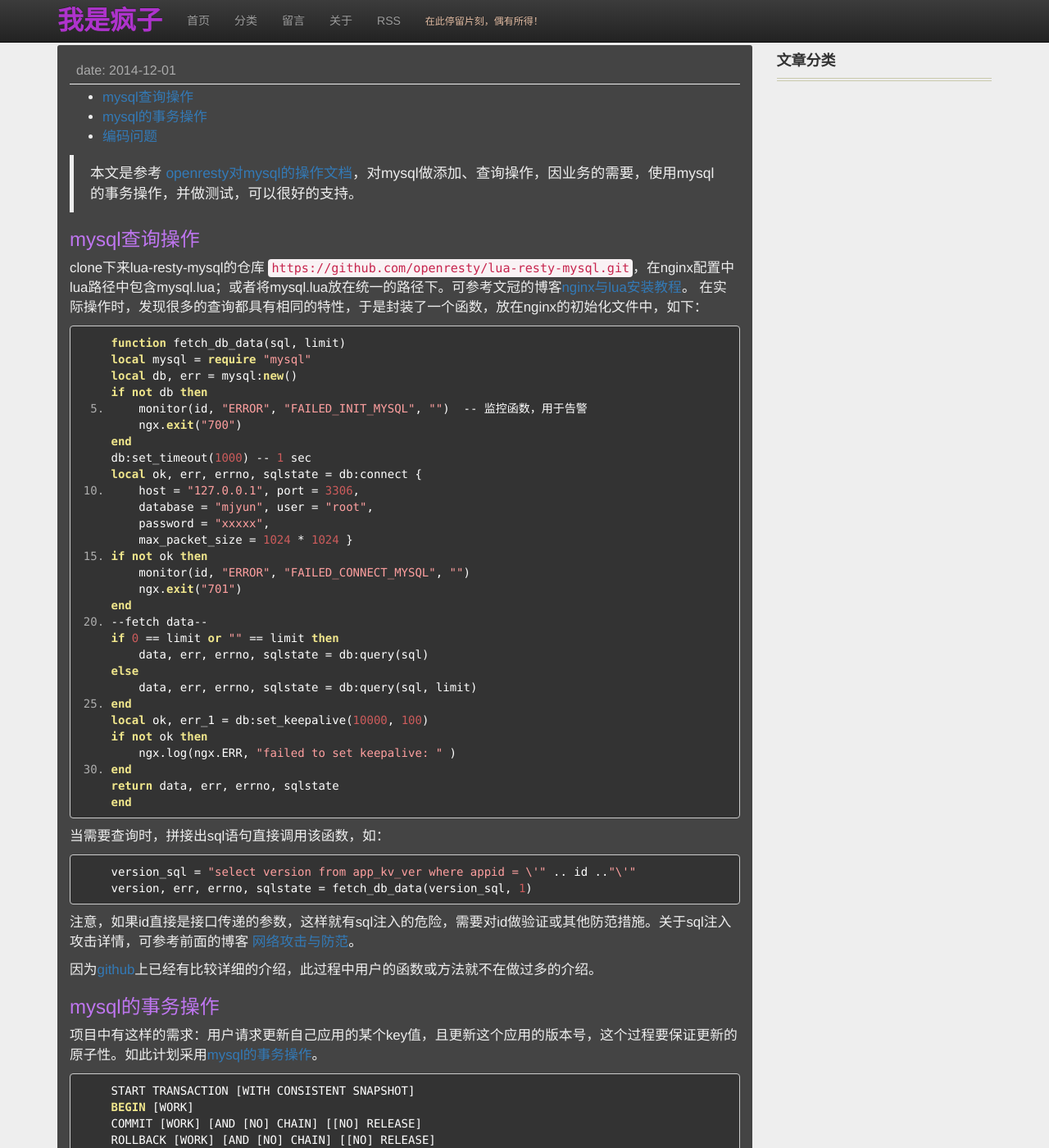
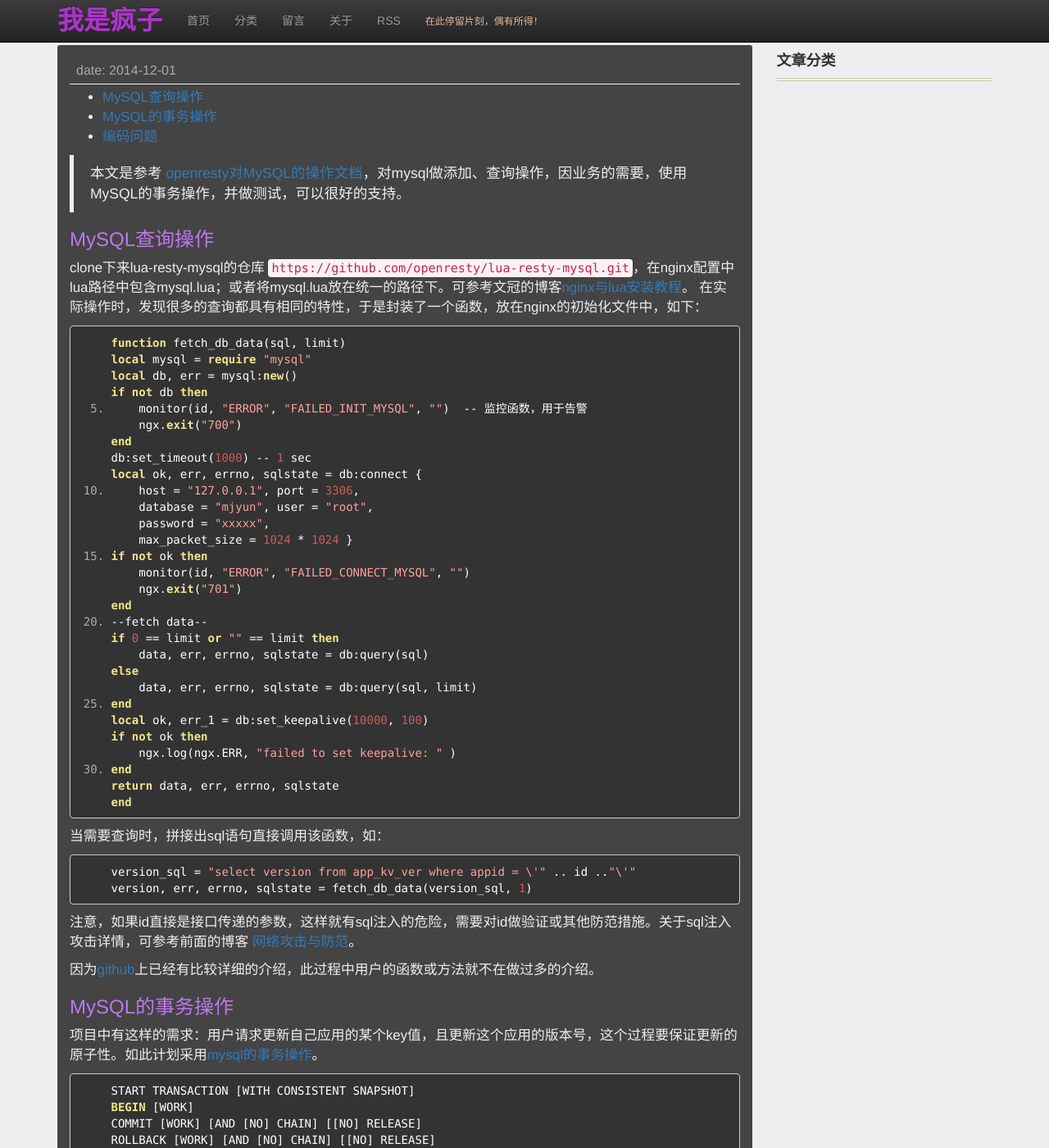
Before and after one commit to jgj1986/jgj1986.github.io, a Jekyll site: the page built from _posts/web/2014-11-28-lua-ngx操作MySQL.md, in a window 1280 px wide and 1400 px high. Shown: the whole window at 82% size. Built offline with Jekyll 4.4.1, drawn with Linux system fonts in a browser that asks for light colours; nearby versions of some CDN libraries; comment, search, counter and statistics services are not loaded; some of the changed text lies outside the part shown.

```diff
--- a/_posts/web/2014-11-28-lua-ngx操作MySQL.md
+++ b/_posts/web/2014-11-28-lua-ngx操作MySQL.md
@@ -1,5 +1,5 @@
 ---
-title: lua-ngx操作mysql
+title: lua-ngx操作MySQL
 date: 2014-11-28 11:12:28 +0800
 tags: web
 - a
@@ -9,9 +9,9 @@ tags: web
 * toc
 {:toc}
 
-> 本文是参考 [openresty对mysql的操作文档](https://github.com/openresty/lua-resty-mysql){:target=:"_blank"}，对mysql做添加、查询操作，因业务的需要，使用mysql的事务操作，并做测试，可以很好的支持。
+> 本文是参考 [openresty对MySQL的操作文档](https://github.com/openresty/lua-resty-mysql){:target=:"_blank"}，对mysql做添加、查询操作，因业务的需要，使用MySQL的事务操作，并做测试，可以很好的支持。
 
-###mysql查询操作
+###MySQL查询操作
 
 clone下来lua-resty-mysql的仓库 `https://github.com/openresty/lua-resty-mysql.git`，在nginx配置中lua路径中包含mysql.lua；或者将mysql.lua放在统一的路径下。可参考文冠的博客[nginx与lua安装教程](http://blog.kissdata.com/2014/11/14/nginx-lua-install.html){:target="_blank"}。
 在实际操作时，发现很多的查询都具有相同的特性，于是封装了一个函数，放在nginx的初始化文件中，如下：
@@ -59,7 +59,7 @@ clone下来lua-resty-mysql的仓库 `https://github.com/openresty/lua-resty-mysq
 因为[github](https://github.com/openresty/lua-resty-mysql){:target=:"_blank"}上已经有比较详细的介绍，此过程中用户的函数或方法就不在做过多的介绍。
 
 
-###mysql的事务操作
+###MySQL的事务操作
 
 项目中有这样的需求：用户请求更新自己应用的某个key值，且更新这个应用的版本号，这个过程要保证更新的原子性。如此计划采用[mysql的事务操作](http://dev.mysql.com/doc/refman/5.0/en/commit.html){:target="_blank"}。
 
```
Also changed, not shown: other parts of _posts/web/2014-11-28-lua-ngx操作MySQL.md (+2 -2 lines), _posts/web/2014-11-07-nginx安装与配置.md (+5 -8 lines), _posts/web/2014-11-28-nginx使用笔记.md (added, +39 -0 lines), _posts/web/2014-12-01-付费接口流程.md (added, +47 -0 lines).
